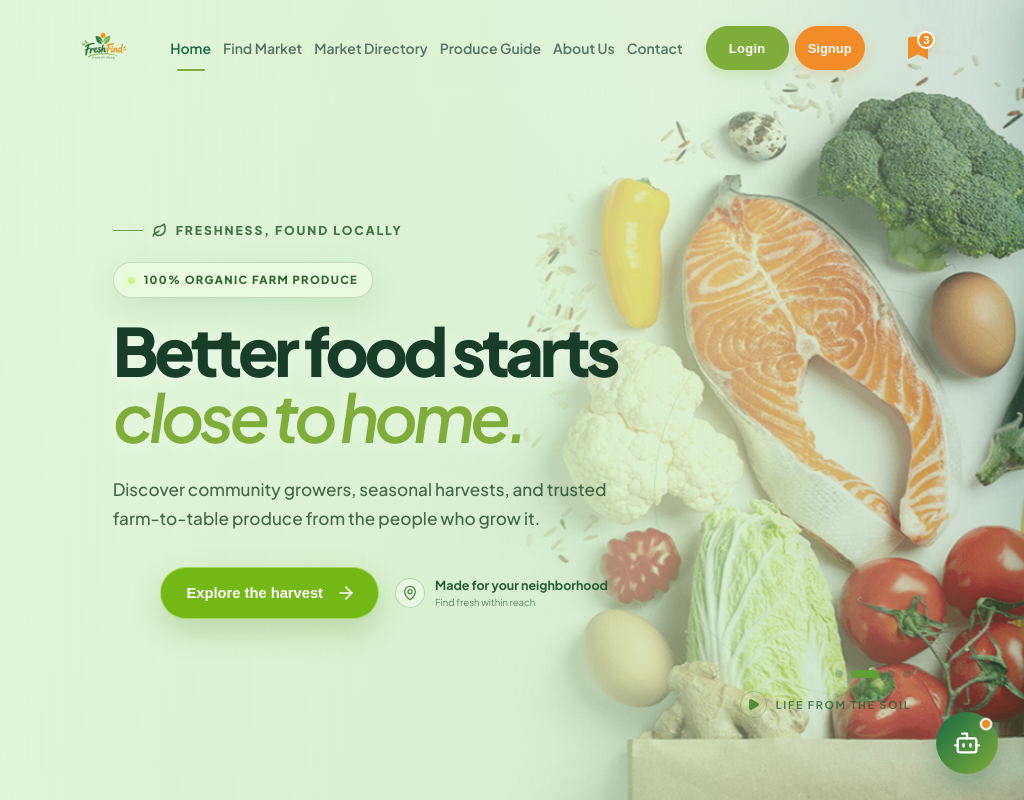
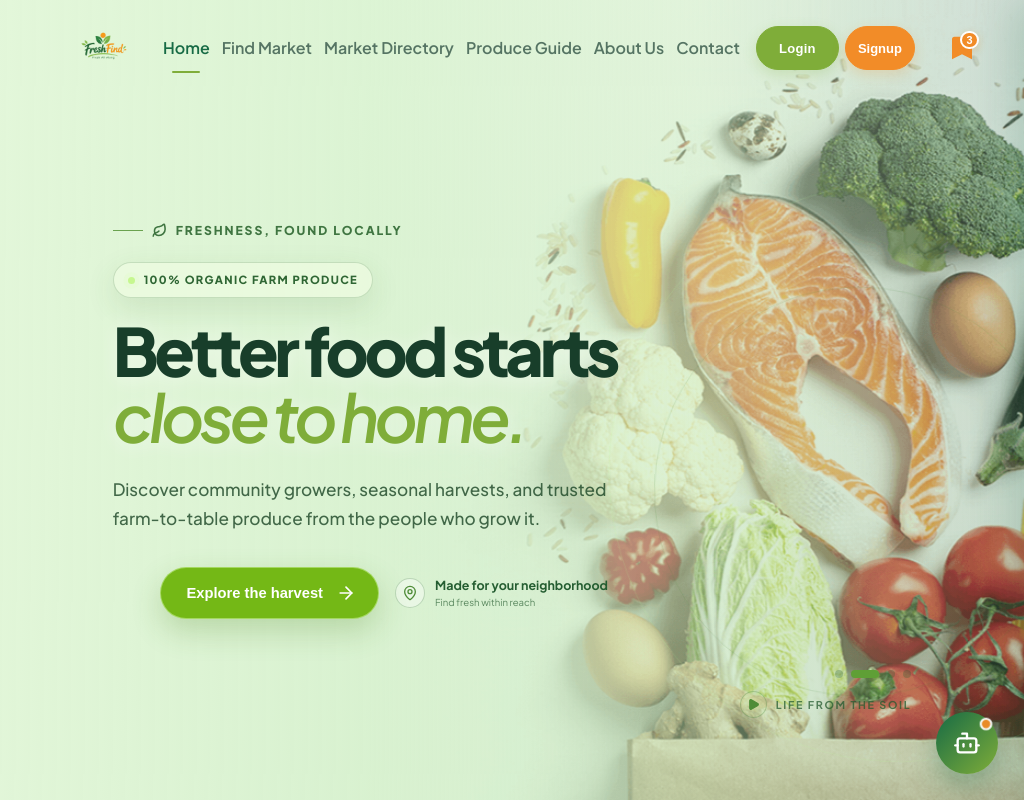
Before and after one commit to facultysami6-prog/MLR-CodeRush-, a React (Vite) app: page / in a window 1024 px wide. Shown: the top 800 px of the page. Built offline with nearby package versions, Linux system fonts and the light colour scheme.

Commit message:
navbar fixed

```diff
--- a/src/index.css
+++ b/src/index.css
@@ -1877,7 +1877,7 @@ html {
 
 /* ---------- LAPTOP: 1050px ---------- */
 
-@media (max-width: 1050px) and (min-width: 901px) {
+@media (max-width: 1200px) and (min-width: 901px) {
   .greennest-navbar-container {
     top: 12px;
     padding: 0 20px;
@@ -1903,7 +1903,7 @@ html {
   }
 
   .nav-links a {
-    font-size: 14px;
+    font-size: 16px;
     font-weight: 600;
   }
 
```
